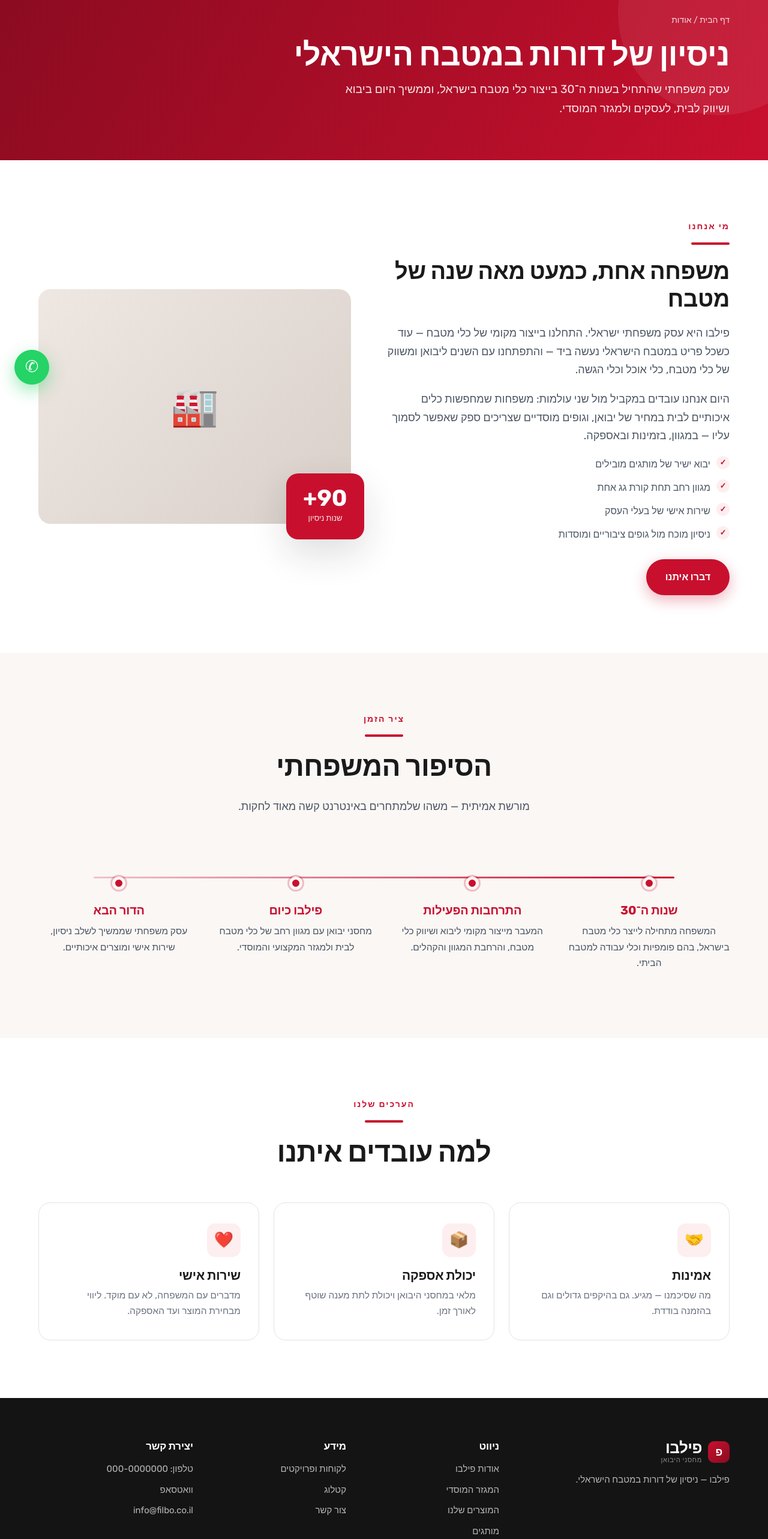
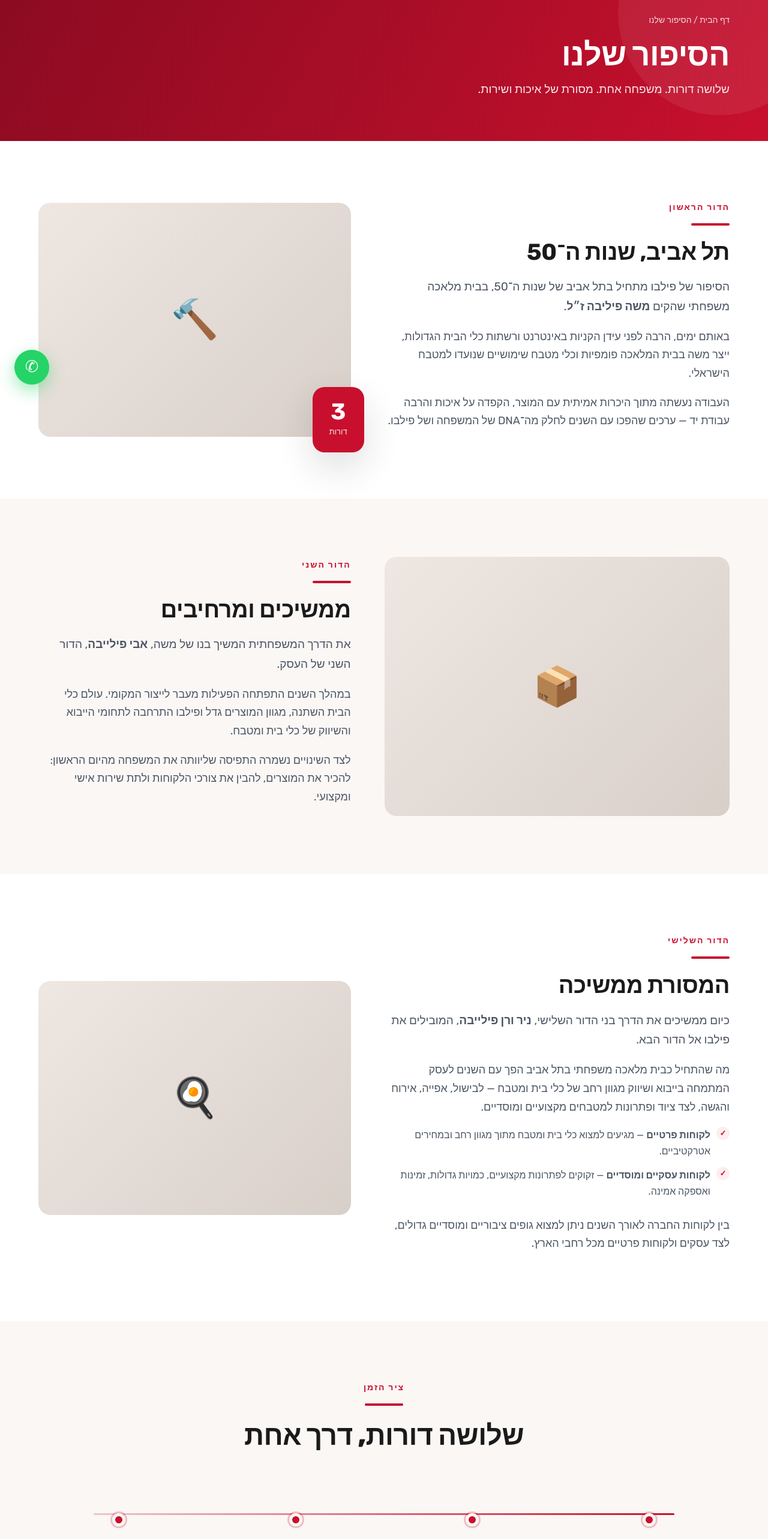
Before and after one commit to nuritfiliba79-spec/filbo-website, a plain HTML site: page about.html in a window 1280 px wide. Shown: the part 135-2700 px from the top of the page at 60% size. Drawn offline with Linux system fonts and the light colour scheme.

Commit message:
content: הסיפור המשפחתי האמיתי של פילבו — תיקון עובדתי
הלקוחה סיפקה את הסיפור המאושר. ההתחלה היא בתל אביב של שנות ה-50,
לא שנות ה-30 כפי שהונח בגרסה הראשונה.

- עמוד about.html נכתב מחדש: שלושה פרקים לפי הדורות
  (משה פיליבה זל, אבי פילייבה, ניר ורן פילייבה) + רצועת סיכום אדומה
- ציר הזמן בדף הבית ובעמוד הסיפור עודכן לשמות ולתאריכים האמיתיים
- תיקון גורף באתר: שנות ה-30 לשנות ה-50, הסרת כמעט מאה שנה ו-90+ שנות ניסיון
- הסלוגן החדש: פילבו שלושה דורות של כלי בית ומטבח
  מהמשפחה שלנו לבית לעסק ולמוסד
- הוספת הכתובת וולפסון 34 תל אביב בכל העמודים
- פריט התפריט אודות שונה להסיפור שלנו
- README ותיעוד הפרויקט עודכנו בהתאם

Co-Authored-By: Claude Opus 5 <noreply@anthropic.com>
Claude-Session: https://claude.ai/code/session_011pXHxirafAgTzHr7j2izk6

```diff
--- a/about.html
+++ b/about.html
@@ -3,8 +3,8 @@
 <head>
 <meta charset="utf-8">
 <meta name="viewport" content="width=device-width,initial-scale=1">
-<title>אודות פילבו | עסק משפחתי ישראלי משנות ה־30</title>
-<meta name="description" content="הסיפור המשפחתי של פילבו – מייצור כלי מטבח בישראל בשנות ה־30 ועד יבוא ושיווק כלי מטבח לבית, לעסקים ולמגזר המוסדי.">
+<title>הסיפור שלנו | פילבו – שלושה דורות של כלי בית ומטבח</title>
+<meta name="description" content="הסיפור המשפחתי של פילבו – מבית מלאכה בתל אביב של שנות ה־50 שהקים משה פיליבה ז״ל, דרך הדור השני והשלישי, ועד יבוא ושיווק כלי בית ומטבח לבית, לעסק ולמוסד.">
 <link rel="preconnect" href="https://fonts.googleapis.com">
 <link rel="preconnect" href="https://fonts.gstatic.com" crossorigin>
 <link href="https://fonts.googleapis.com/css2?family=Rubik:wght@400;500;600;700;800&display=swap" rel="stylesheet">
@@ -16,7 +16,7 @@
     <a class="logo" href="index.html"><span class="logo__mark">פ</span><span class="logo__txt">פילבו<small>מחסני היבואן</small></span></a>
     <button class="burger" aria-label="פתיחת תפריט" aria-expanded="false">☰</button>
     <nav class="nav">
-      <a href="index.html">דף הבית</a><a href="about.html">אודות</a><a href="institutional.html">המגזר המוסדי</a>
+      <a href="index.html">דף הבית</a><a href="about.html">הסיפור שלנו</a><a href="institutional.html">המגזר המוסדי</a>
       <a href="products.html">מוצרים</a><a href="brands.html">מותגים</a><a href="clients.html">לקוחות</a>
       <a href="catalog.html">קטלוג</a><a class="btn btn--primary" href="contact.html">הצעת מחיר</a>
     </nav>
@@ -25,50 +25,96 @@
 
 <section class="phero">
   <div class="wrap">
-    <div class="crumbs"><a href="index.html">דף הבית</a> / אודות</div>
-    <h1>ניסיון של דורות במטבח הישראלי</h1>
-    <p>עסק משפחתי שהתחיל בשנות ה־30 בייצור כלי מטבח בישראל, וממשיך היום ביבוא ושיווק לבית, לעסקים ולמגזר המוסדי.</p>
+    <div class="crumbs"><a href="index.html">דף הבית</a> / הסיפור שלנו</div>
+    <h1>הסיפור שלנו</h1>
+    <p>שלושה דורות. משפחה אחת. מסורת של איכות ושירות.</p>
   </div>
 </section>
 
+<!-- ===== פרק 1: ההתחלה ===== -->
 <section class="section">
   <div class="wrap split">
     <div class="reveal">
-      <span class="eyebrow">מי אנחנו</span><div class="rule"></div>
-      <h2 style="font-size:38px">משפחה אחת, כמעט מאה שנה של מטבח</h2>
-      <p style="font-size:18px;color:var(--ink-soft)">פילבו היא עסק משפחתי ישראלי. התחלנו בייצור מקומי של כלי מטבח — עוד כשכל פריט במטבח הישראלי נעשה ביד — והתפתחנו עם השנים ליבואן ומשווק של כלי מטבח, כלי אוכל וכלי הגשה.</p>
-      <p style="font-size:18px;color:var(--ink-soft)">היום אנחנו עובדים במקביל מול שני עולמות: משפחות שמחפשות כלים איכותיים לבית במחיר של יבואן, וגופים מוסדיים שצריכים ספק שאפשר לסמוך עליו — במגוון, בזמינות ובאספקה.</p>
-      <ul class="ticks">
-        <li>יבוא ישיר של מותגים מובילים</li>
-        <li>מגוון רחב תחת קורת גג אחת</li>
-        <li>שירות אישי של בעלי העסק</li>
-        <li>ניסיון מוכח מול גופים ציבוריים ומוסדות</li>
-      </ul>
-      <a class="btn btn--primary" href="contact.html">דברו איתנו</a>
+      <span class="eyebrow">הדור הראשון</span><div class="rule"></div>
+      <h2 style="font-size:38px">תל אביב, שנות ה־50</h2>
+      <p style="font-size:19px;color:var(--ink-soft)">הסיפור של פילבו מתחיל בתל אביב של שנות ה־50, בבית מלאכה משפחתי שהקים <b>משה פיליבה ז״ל</b>.</p>
+      <p style="font-size:18px;color:var(--ink-soft)">באותם ימים, הרבה לפני עידן הקניות באינטרנט ורשתות כלי הבית הגדולות, ייצר משה בבית המלאכה פומפיות וכלי מטבח שימושיים שנועדו למטבח הישראלי.</p>
+      <p style="font-size:18px;color:var(--ink-soft)">העבודה נעשתה מתוך היכרות אמיתית עם המוצר, הקפדה על איכות והרבה עבודת יד — ערכים שהפכו עם השנים לחלק מה־DNA של המשפחה ושל פילבו.</p>
     </div>
     <div class="split__media reveal" data-delay="120">
-      <div class="ph" style="font-size:64px">🏭</div>
-      <div class="badge-years"><b>90+</b><span>שנות ניסיון</span></div>
+      <div class="ph" style="font-size:64px">🔨</div>
+      <div class="badge-years"><b>3</b><span>דורות</span></div>
     </div>
   </div>
 </section>
 
+<!-- ===== פרק 2: הדור השני ===== -->
+<section class="section section--cream">
+  <div class="wrap split">
+    <div class="split__media reveal"><div class="ph" style="font-size:64px">📦</div></div>
+    <div class="reveal" data-delay="120">
+      <span class="eyebrow">הדור השני</span><div class="rule"></div>
+      <h2 style="font-size:38px">ממשיכים ומרחיבים</h2>
+      <p style="font-size:19px;color:var(--ink-soft)">את הדרך המשפחתית המשיך בנו של משה, <b>אבי פילייבה</b>, הדור השני של העסק.</p>
+      <p style="font-size:18px;color:var(--ink-soft)">במהלך השנים התפתחה הפעילות מעבר לייצור המקומי. עולם כלי הבית השתנה, מגוון המוצרים גדל ופילבו התרחבה לתחומי הייבוא והשיווק של כלי בית ומטבח.</p>
+      <p style="font-size:18px;color:var(--ink-soft)">לצד השינויים נשמרה התפיסה שליוותה את המשפחה מהיום הראשון: להכיר את המוצרים, להבין את צורכי הלקוחות ולתת שירות אישי ומקצועי.</p>
+    </div>
+  </div>
+</section>
+
+<!-- ===== פרק 3: הדור השלישי ===== -->
+<section class="section">
+  <div class="wrap split">
+    <div class="reveal">
+      <span class="eyebrow">הדור השלישי</span><div class="rule"></div>
+      <h2 style="font-size:38px">המסורת ממשיכה</h2>
+      <p style="font-size:19px;color:var(--ink-soft)">כיום ממשיכים את הדרך בני הדור השלישי, <b>ניר ורן פילייבה</b>, המובילים את פילבו אל הדור הבא.</p>
+      <p style="font-size:18px;color:var(--ink-soft)">מה שהתחיל כבית מלאכה משפחתי בתל אביב הפך עם השנים לעסק המתמחה בייבוא ושיווק מגוון רחב של כלי בית ומטבח — לבישול, אפייה, אירוח והגשה, לצד ציוד ופתרונות למטבחים מקצועיים ומוסדיים.</p>
+      <ul class="ticks">
+        <li><b>לקוחות פרטיים</b> — מגיעים למצוא כלי בית ומטבח מתוך מגוון רחב ובמחירים אטרקטיביים.</li>
+        <li><b>לקוחות עסקיים ומוסדיים</b> — זקוקים לפתרונות מקצועיים, כמויות גדולות, זמינות ואספקה אמינה.</li>
+      </ul>
+      <p style="font-size:18px;color:var(--ink-soft)">בין לקוחות החברה לאורך השנים ניתן למצוא גופים ציבוריים ומוסדיים גדולים, לצד עסקים ולקוחות פרטיים מכל רחבי הארץ.</p>
+    </div>
+    <div class="split__media reveal" data-delay="120"><div class="ph" style="font-size:64px">🍳</div></div>
+  </div>
+</section>
+
+<!-- ===== ציר הזמן ===== -->
 <section class="section section--cream">
   <div class="wrap">
     <div class="head head--center reveal">
       <span class="eyebrow">ציר הזמן</span><div class="rule"></div>
-      <h2>הסיפור המשפחתי</h2>
-      <p>מורשת אמיתית — משהו שלמתחרים באינטרנט קשה מאוד לחקות.</p>
+      <h2>שלושה דורות, דרך אחת</h2>
     </div>
     <div class="timeline"><div class="timeline__grid">
-      <div class="tl reveal"><div class="tl__dot"></div><h3>שנות ה־30</h3><p>המשפחה מתחילה לייצר כלי מטבח בישראל, בהם פומפיות וכלי עבודה למטבח הביתי.</p></div>
-      <div class="tl reveal" data-delay="120"><div class="tl__dot"></div><h3>התרחבות הפעילות</h3><p>המעבר מייצור מקומי ליבוא ושיווק כלי מטבח, והרחבת המגוון והקהלים.</p></div>
-      <div class="tl reveal" data-delay="240"><div class="tl__dot"></div><h3>פילבו כיום</h3><p>מחסני יבואן עם מגוון רחב של כלי מטבח לבית ולמגזר המקצועי והמוסדי.</p></div>
-      <div class="tl reveal" data-delay="360"><div class="tl__dot"></div><h3>הדור הבא</h3><p>עסק משפחתי שממשיך לשלב ניסיון, שירות אישי ומוצרים איכותיים.</p></div>
+      <div class="tl reveal"><div class="tl__dot"></div><h3>שנות ה־50</h3><p>משה פיליבה ז״ל מקים בית מלאכה משפחתי בתל אביב ומייצר פומפיות וכלי מטבח למטבח הישראלי.</p></div>
+      <div class="tl reveal" data-delay="120"><div class="tl__dot"></div><h3>הדור השני</h3><p>אבי פילייבה מרחיב את הפעילות מייצור מקומי לייבוא ושיווק של כלי בית ומטבח.</p></div>
+      <div class="tl reveal" data-delay="240"><div class="tl__dot"></div><h3>הדור השלישי</h3><p>ניר ורן פילייבה מובילים את פילבו — מגוון רחב לבית, לעסק ולמטבח המוסדי.</p></div>
+      <div class="tl reveal" data-delay="360"><div class="tl__dot"></div><h3>פילבו כיום</h3><p>מוולפסון 34 בתל אביב, מחברים בין ניסיון של עשרות שנים לעולם כלי הבית של היום.</p></div>
     </div></div>
   </div>
 </section>
 
+<!-- ===== המשפחה נשארה ===== -->
+<section class="section section--red">
+  <div class="wrap" style="max-width:860px;text-align:center">
+    <div class="reveal">
+      <span class="eyebrow">ואחרי הכל</span><div class="rule"></div>
+      <h2 style="font-size:42px">הרבה השתנה. המשפחה נשארה.</h2>
+      <p style="font-size:19px;color:rgba(255,255,255,.9)">שלושה דורות חלפו מאז פתח משה פיליבה את בית המלאכה הראשון בתל אביב. המוצרים השתנו, המבחר גדל, הייצור המקומי התפתח לעולם של יבוא ושיווק והלקוחות התרחבו ממשקי הבית ועד לגופים הגדולים במשק — אבל הבסיס נשאר אותו בסיס: <b>משפחה, ניסיון, היכרות עם התחום ושירות אישי</b>.</p>
+      <p style="font-size:19px;color:rgba(255,255,255,.9)">כיום, ממשיכה פילבו את הדרך המשפחתית מוולפסון 34, תל אביב, ומחברת בין ניסיון של עשרות שנים לבין עולם כלי הבית והמטבח של היום.</p>
+      <p style="font-size:26px;font-weight:700;margin-top:36px;margin-bottom:.2em">פילבו – שלושה דורות של כלי בית ומטבח</p>
+      <p style="font-size:19px;color:rgba(255,255,255,.9)">מהמשפחה שלנו – לבית, לעסק ולמוסד.</p>
+      <div style="margin-top:32px">
+        <a class="btn btn--ghost" href="products.html">למוצרים שלנו</a>
+        <a class="btn btn--ghost" href="contact.html">דברו איתנו</a>
+      </div>
+    </div>
+  </div>
+</section>
+
+<!-- ===== ערכים ===== -->
 <section class="section">
   <div class="wrap">
     <div class="head head--center reveal"><span class="eyebrow">הערכים שלנו</span><div class="rule"></div><h2>למה עובדים איתנו</h2></div>
@@ -84,12 +130,12 @@
   <div class="wrap">
     <div class="footer__grid">
       <div><div class="logo" style="color:#fff;margin-bottom:14px"><span class="logo__mark">פ</span><span class="logo__txt">פילבו<small style="color:#8A8A8A">מחסני היבואן</small></span></div>
-        <p>פילבו — ניסיון של דורות במטבח הישראלי.</p></div>
-      <div><h4>ניווט</h4><ul><li><a href="about.html">אודות פילבו</a></li><li><a href="institutional.html">המגזר המוסדי</a></li><li><a href="products.html">המוצרים שלנו</a></li><li><a href="brands.html">מותגים</a></li></ul></div>
+        <p>פילבו — שלושה דורות של כלי בית ומטבח.<br>מהמשפחה שלנו – לבית, לעסק ולמוסד.</p></div>
+      <div><h4>ניווט</h4><ul><li><a href="about.html">הסיפור שלנו</a></li><li><a href="institutional.html">המגזר המוסדי</a></li><li><a href="products.html">המוצרים שלנו</a></li><li><a href="brands.html">מותגים</a></li></ul></div>
       <div><h4>מידע</h4><ul><li><a href="clients.html">לקוחות ופרויקטים</a></li><li><a href="catalog.html">קטלוג</a></li><li><a href="contact.html">צור קשר</a></li></ul></div>
-      <div><h4>יצירת קשר</h4><ul><li><a href="tel:+972000000000">טלפון: 000-0000000</a></li><li><a href="https://wa.me/972000000000">וואטסאפ</a></li><li><a href="mailto:info@filbo.co.il">info@filbo.co.il</a></li></ul></div>
+      <div><h4>יצירת קשר</h4><ul><li>וולפסון 34, תל אביב</li><li><a href="tel:+972000000000">טלפון: 000-0000000</a></li><li><a href="https://wa.me/972000000000">וואטסאפ</a></li><li><a href="mailto:info@filbo.co.il">info@filbo.co.il</a></li></ul></div>
     </div>
-    <div class="footer__bottom"><span>© <span id="year">2026</span> פילבו מחסני היבואן.</span><span>עסק משפחתי ישראלי מאז שנות ה־30</span></div>
+    <div class="footer__bottom"><span>© <span id="year">2026</span> פילבו מחסני היבואן.</span><span>עסק משפחתי ישראלי מאז שנות ה־50</span></div>
   </div>
 </footer>
 <a class="fab" href="https://wa.me/972000000000" aria-label="וואטסאפ">✆</a>
```
Also changed, not shown: brands.html (+5 -5 lines), catalog.html (+5 -5 lines), clients.html (+5 -5 lines), contact.html (+6 -6 lines), index.html (+20 -19 lines), institutional.html (+5 -5 lines), products.html (+5 -5 lines), 2 other files.
